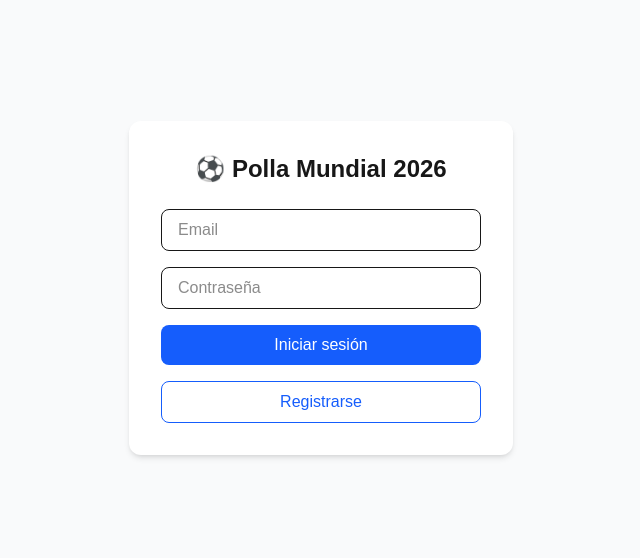
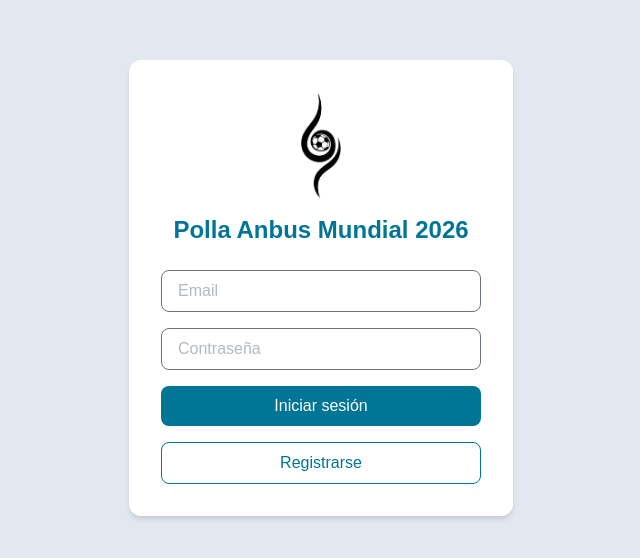
Before and after one commit to AgusBermeo/polla-mundialista-anbus, a Next.js app: page /login in a window 1280 px wide. Shown: the part 112-670 px from the top of the page, without its empty margins (319-959 px from the left). Built offline with nearby package versions, Linux system fonts and the light colour scheme; no server answers.

Commit message:
Changed colors and added logo to start screen

```diff
--- a/src/app/dashboard/admin/page.tsx
+++ b/src/app/dashboard/admin/page.tsx
@@ -18,7 +18,7 @@ export default async function AdminPage() {
 
   return (
     <div>
-      <h1 className="text-2xl font-bold mb-2">Panel de administrador</h1>
+      <h1 className="text-2xl font-bold mb-2 text-cyan-700">Panel de administrador</h1>
       <p className="text-gray-500 text-sm mb-6">
         Ingresa los resultados de los partidos para calcular los puntos automáticamente.
       </p>
--- a/src/app/dashboard/layout.tsx
+++ b/src/app/dashboard/layout.tsx
@@ -16,13 +16,13 @@ export default async function DashboardLayout({
   const dbUser = await prisma.user.findUnique({ where: { id: user.id } });
 
   return (
-    <div className="min-h-screen bg-gray-50">
-      <nav className="bg-white border-b border-gray-200 px-6 py-4">
+    <div className="min-h-screen bg-slate-200">
+      <nav className="bg-slate-100 border-b border-gray-200 px-6 py-4 shadow-2xs">
         <div className="max-w-5xl mx-auto flex items-center justify-between">
           <div className="flex items-center gap-6">
             <div className="flex items-center gap-2">
               <img className="object-contain" src="/logo-anbu-futbol.png" alt="Anbus" width={25} height={50} />
-              <span className="font-bold text-lg text-cyan-700">Polla Mundial 2026</span>
+              <span className="font-bold text-lg text-cyan-700">Polla Anbus Mundial 2026</span>
             </div>
             <div className="hidden md:flex items-center gap-6">
               <a href="/dashboard" className="text-sm text-gray-600 hover:text-gray-900">Inicio</a>
--- a/src/app/dashboard/profile/page.tsx
+++ b/src/app/dashboard/profile/page.tsx
@@ -16,23 +16,23 @@ export default async function ProfilePage() {
 
   return (
     <div className="max-w-lg">
-      <h1 className="text-2xl font-bold mb-6">Mi perfil</h1>
+      <h1 className="text-2xl font-bold mb-6 text-cyan-700">Mi perfil</h1>
 
       {/* Stats */}
       <div className="grid grid-cols-2 gap-4 mb-8">
         <div className="bg-white rounded-xl border border-gray-200 p-5">
           <p className="text-sm text-gray-500">Pronósticos</p>
-          <p className="text-3xl font-bold mt-1">{dbUser?.predictions.length ?? 0}</p>
+          <p className="text-3xl font-bold mt-1 text-cyan-700">{dbUser?.predictions.length ?? 0}</p>
         </div>
         <div className="bg-white rounded-xl border border-gray-200 p-5">
           <p className="text-sm text-gray-500">Puntos totales</p>
-          <p className="text-3xl font-bold mt-1">{totalPoints}</p>
+          <p className="text-3xl font-bold mt-1 text-cyan-700">{totalPoints}</p>
         </div>
       </div>
 
       {/* Formulario */}
       <div className="bg-white rounded-xl border border-gray-200 p-6">
-        <h2 className="font-semibold mb-4">Editar información</h2>
+        <h2 className="font-semibold mb-4 text-cyan-700">Editar información</h2>
         <ProfileForm name={dbUser?.name ?? ""} email={dbUser?.email ?? ""} />
       </div>
     </div>
--- a/src/app/login/page.tsx
+++ b/src/app/login/page.tsx
@@ -60,10 +60,17 @@ export default function LoginPage() {
   }
 
   return (
-    <div className="min-h-screen flex items-center justify-center bg-gray-50">
+    <div className="min-h-screen flex items-center justify-center bg-slate-200">
       <div className="bg-white p-8 rounded-xl shadow-md w-full max-w-sm">
-        <h1 className="text-2xl font-bold text-center mb-6">
-          ⚽ Polla Mundial 2026
+        <div className="flex justify-center mb-4">
+          <img
+            src="/logo-anbu-futbol.png"
+            alt="Anbus Logo"
+            className="w-10"
+          />
+        </div>
+        <h1 className="text-2xl font-bold text-center mb-6 text-cyan-700">
+          Polla Anbus Mundial 2026
         </h1>
 
         <div className="space-y-4">
@@ -72,14 +79,14 @@ export default function LoginPage() {
             placeholder="Email"
             value={email}
             onChange={(e) => setEmail(e.target.value)}
-            className="w-full border rounded-lg px-4 py-2 focus:outline-none focus:ring-2 focus:ring-blue-500"
+            className="w-full border rounded-lg px-4 py-2 focus:outline-none focus:ring-2 focus:ring-cyan-700 text-gray-500"
           />
           <input
             type="password"
             placeholder="Contraseña"
             value={password}
             onChange={(e) => setPassword(e.target.value)}
-            className="w-full border rounded-lg px-4 py-2 focus:outline-none focus:ring-2 focus:ring-blue-500"
+            className="w-full border rounded-lg px-4 py-2 focus:outline-none focus:ring-2 focus:ring-cyan-700 text-gray-500"
           />
 
           {error && (
@@ -89,7 +96,7 @@ export default function LoginPage() {
           <button
             onClick={handleLogin}
             disabled={loading}
-            className="w-full bg-blue-600 text-white py-2 rounded-lg hover:bg-blue-700 disabled:opacity-50"
+            className="w-full bg-cyan-700 text-white py-2 rounded-lg hover:bg-cyan-900 disabled:opacity-50"
           >
             {loading ? "Cargando..." : "Iniciar sesión"}
           </button>
@@ -97,7 +104,7 @@ export default function LoginPage() {
           <button
             onClick={handleRegister}
             disabled={loading}
-            className="w-full border border-blue-600 text-blue-600 py-2 rounded-lg hover:bg-blue-50 disabled:opacity-50"
+            className="w-full border border-cyan-700 text-cyan-700 py-2 rounded-lg hover:bg-cyan-900 hover:text-white disabled:opacity-50"
           >
             Registrarse
           </button>
--- a/src/components/AdminMatchList.tsx
+++ b/src/components/AdminMatchList.tsx
@@ -95,7 +95,7 @@ function AdminMatchCard({ match }: { match: Match }) {
         </div>
 
         {/* Equipos y marcador */}
-        <div className="flex items-center gap-3 flex-1 justify-center">
+        <div className="flex items-center gap-3 flex-1 justify-center text-gray-500">
           <span className="font-medium text-right w-28 "><span className={getFlagClass(match.homeTeam.code)} mr-1></span> {match.homeTeam.name}</span>
 
           <div className="flex items-center gap-1">
@@ -105,7 +105,7 @@ function AdminMatchCard({ match }: { match: Match }) {
               max={20}
               value={home}
               onChange={(e) => { setHome(e.target.value); setSaved(false); }}
-              className="w-10 h-10 text-center border rounded-lg font-bold text-lg focus:outline-none focus:ring-2 focus:ring-blue-500"
+              className="w-10 h-10 text-right border rounded-lg font-bold text-lg focus:outline-none focus:ring-2 focus:ring-blue-500"
             />
             <span className="text-gray-400 font-bold">-</span>
             <input
@@ -114,7 +114,7 @@ function AdminMatchCard({ match }: { match: Match }) {
               max={20}
               value={away}
               onChange={(e) => { setAway(e.target.value); setSaved(false); }}
-              className="w-10 h-10 text-center border rounded-lg font-bold text-lg focus:outline-none focus:ring-2 focus:ring-blue-500"
+              className="w-10 h-10 text-right border rounded-lg font-bold text-lg focus:outline-none focus:ring-2 focus:ring-blue-500"
             />
           </div>
 
--- a/src/components/ProfileForm.tsx
+++ b/src/components/ProfileForm.tsx
@@ -47,7 +47,7 @@ export default function ProfileForm({
           value={currentName}
           onChange={(e) => { setCurrentName(e.target.value); setMessage(""); }}
           placeholder="Tu nombre"
-          className="w-full border rounded-lg px-4 py-2 focus:outline-none focus:ring-2 focus:ring-blue-500"
+          className="w-full border rounded-lg px-4 py-2 focus:outline-none focus:ring-2 focus:ring-blue-500 text-gray-500"
         />
       </div>
 
@@ -73,7 +73,7 @@ export default function ProfileForm({
       <button
         onClick={handleSave}
         disabled={saving || currentName.trim() === ""}
-        className="w-full bg-blue-600 text-white py-2 rounded-lg hover:bg-blue-700 disabled:opacity-50 font-medium"
+        className="w-full bg-cyan-700 text-white py-2 rounded-lg hover:bg-cyan-900 disabled:opacity-50 font-medium"
       >
         {saving ? "Guardando..." : "Guardar cambios"}
       </button>
```
